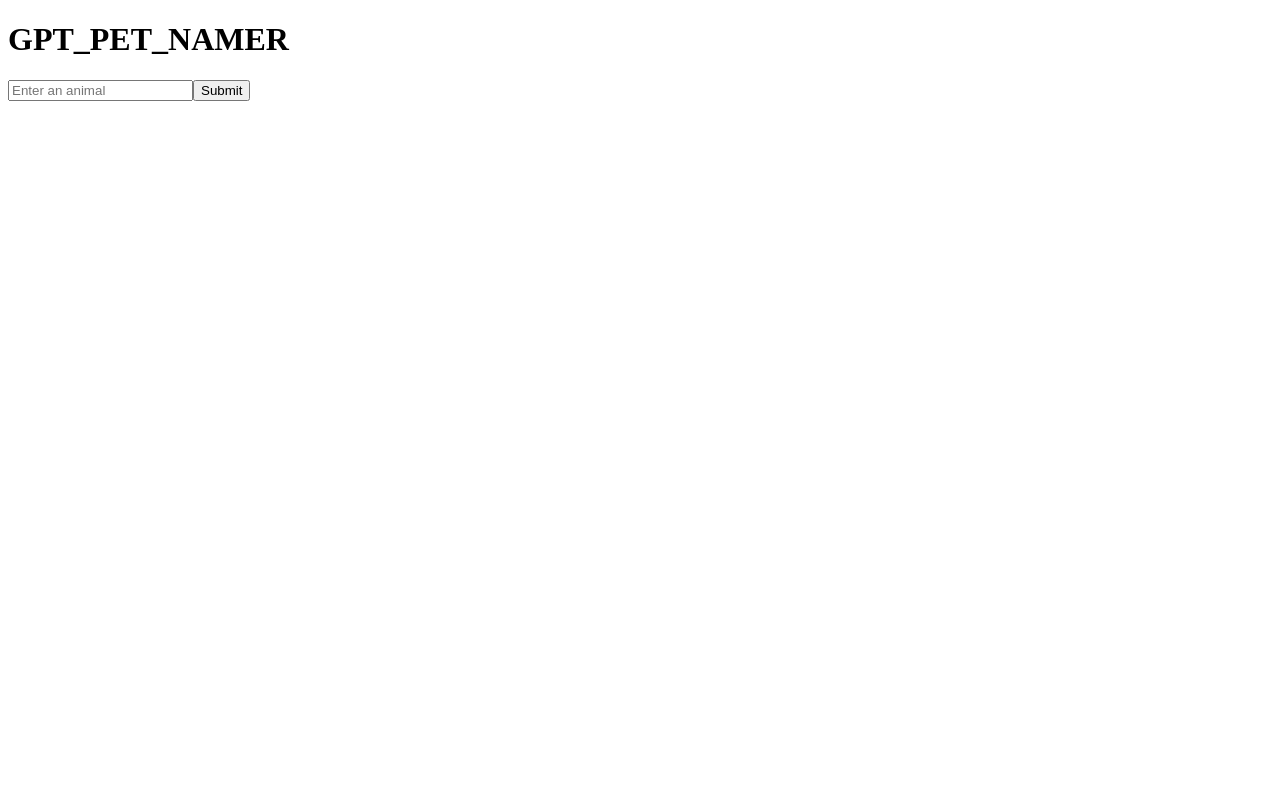
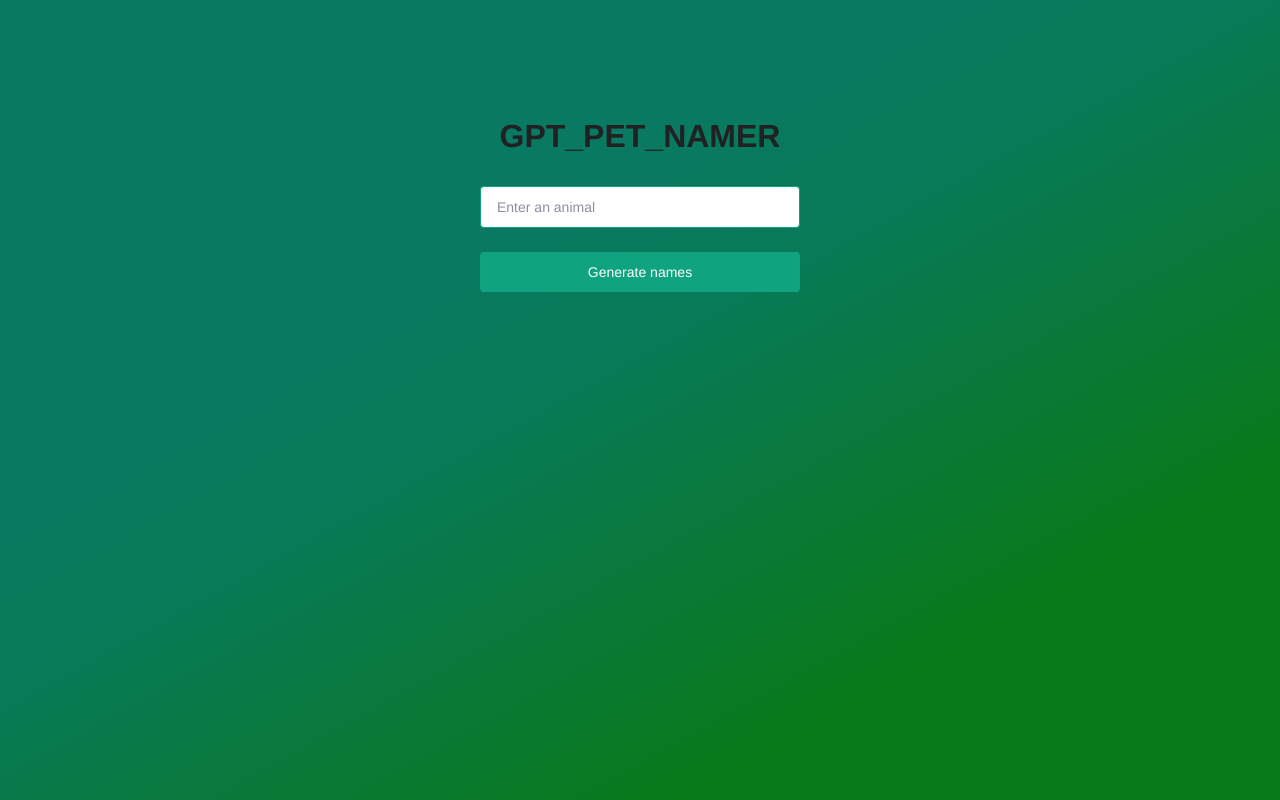
Before and after one commit to sonky740/GPTPetNamer, a Next.js app: page / in a window 1280 px wide. Built offline with nearby package versions, Linux system fonts and the light colour scheme.

Commit message:
styled-components 적용

```diff
--- a/next.config.js
+++ b/next.config.js
@@ -1,6 +1,9 @@
 /** @type {import('next').NextConfig} */
 const nextConfig = {
   reactStrictMode: true,
-}
+  compiler: {
+    styledComponents: true,
+  },
+};
 
-module.exports = nextConfig
+module.exports = nextConfig;
--- a/package.json
+++ b/package.json
@@ -13,11 +13,16 @@
     "@types/react": "18.0.35",
     "@types/react-dom": "18.0.11",
     "axios": "^1.3.5",
+    "dotenv": "^16.0.3",
     "eslint": "8.38.0",
     "eslint-config-next": "13.3.0",
     "next": "13.3.0",
     "react": "18.2.0",
     "react-dom": "18.2.0",
+    "styled-components": "^5.3.9",
     "typescript": "5.0.4"
+  },
+  "devDependencies": {
+    "@types/styled-components": "^5.1.26"
   }
 }
--- /dev/null
+++ b/src/pages/_app.tsx
@@ -0,0 +1,11 @@
+import type { AppProps } from 'next/app';
+import GlobalStyle from '@/resources/styles/GlobalStyle';
+
+export default function App({ Component, pageProps }: AppProps) {
+  return (
+    <>
+      <GlobalStyle />
+      <Component {...pageProps} />
+    </>
+  );
+}
--- a/src/pages/_document.tsx
+++ b/src/pages/_document.tsx
@@ -1,12 +1,15 @@
 import { Html, Head, Main, NextScript } from 'next/document';
+import StyledComponent from '@/resources/styles/StyledComponents';
 
 export default function Document() {
   return (
     <Html lang="ko">
       <Head />
       <body>
-        <Main />
-        <NextScript />
+        <StyledComponent>
+          <Main />
+          <NextScript />
+        </StyledComponent>
       </body>
     </Html>
   );
--- a/src/pages/generate.tsx
+++ /dev/null
@@ -1,5 +0,0 @@
-import type { AppProps } from 'next/app'
-
-export default function App({ Component, pageProps }: AppProps) {
-  return <Component {...pageProps} />
-}
--- a/src/pages/index.tsx
+++ b/src/pages/index.tsx
@@ -1,11 +1,13 @@
 import { useState } from 'react';
 import Head from 'next/head';
 import axios from 'axios';
+import styled from 'styled-components';
 import { getErrorMessage } from '@/utils/error';
 
 export default function Home() {
   const [count, setCount] = useState(0);
   const [animal, setAnimal] = useState('');
+  const [result, setResult] = useState('');
 
   const onChange = (e: React.ChangeEvent<HTMLInputElement>) => {
     setAnimal(e.target.value);
@@ -40,20 +42,80 @@ export default function Home() {
         <meta name="viewport" content="width=device-width, initial-scale=1" />
         <link rel="icon" href="/favicon.ico" />
       </Head>
-      <main>
-        <h1>GPT_PET_NAMER</h1>
+      <Main>
+        <Heading1>GPT_PET_NAMER</Heading1>
         {count > 0 && <p>You&apos;ve used this app {count} times</p>}
-        <form onSubmit={onSubmit}>
-          <input
+        <Form onSubmit={onSubmit}>
+          <Input
             type="text"
             name="animal"
             placeholder="Enter an animal"
             value={animal}
             onChange={onChange}
           />
-          <button type="submit">Submit</button>
-        </form>
-      </main>
+          <SubmitBtn type="submit">Generate names</SubmitBtn>
+        </Form>
+        <Result>{result}</Result>
+      </Main>
     </>
   );
 }
+
+const Main = styled.main`
+  display: flex;
+  flex-direction: column;
+  align-items: center;
+  height: 100vh;
+  padding-top: 10rem;
+  background: rgb(9, 121, 98);
+  background: linear-gradient(
+    151deg,
+    rgba(9, 121, 98, 1) 32%,
+    rgba(9, 121, 88, 1) 46%,
+    rgba(9, 121, 26, 1) 78%
+  );
+`;
+
+const Heading1 = styled.h1`
+  font-size: 3.2rem;
+  line-height: 4rem;
+  font-weight: bold;
+  color: #202123;
+  margin: 1.6rem 0 2rem;
+`;
+
+const Form = styled.form`
+  display: flex;
+  flex-direction: column;
+  width: 32rem;
+`;
+
+const Input = styled.input`
+  margin-top: 1rem;
+  padding: 1.2rem 1.6rem;
+  background: #fff;
+  border: 1px solid #10a37f;
+  border-radius: 0.4rem;
+  margin-bottom: 2.4rem;
+  outline-color: #10a37f;
+
+  &::placeholder {
+    color: #8e8ea0;
+    opacity: 1;
+  }
+`;
+
+const SubmitBtn = styled.button`
+  padding: 1.2rem 0;
+  color: #fff;
+  background-color: #10a37f;
+  border: none;
+  border-radius: 0.4rem;
+  text-align: center;
+  cursor: pointer;
+`;
+
+const Result = styled.div`
+  font-weight: bold;
+  margin-top: 4rem;
+`;
--- /dev/null
+++ b/src/resources/styles/GlobalStyle.tsx
@@ -0,0 +1,330 @@
+import { createGlobalStyle } from 'styled-components';
+
+const GlobalStyle = createGlobalStyle`
+  /* reset */
+  html,
+  body,
+  div,
+  span,
+  object,
+  iframe,
+  article,
+  aside,
+  canvas,
+  details,
+  figcaption,
+  figure,
+  footer,
+  header,
+  hgroup,
+  menu,
+  nav,
+  section,
+  main,
+  summary,
+  h1,
+  h2,
+  h3,
+  h4,
+  h5,
+  h6,
+  p,
+  blockquote,
+  pre,
+  form,
+  fieldset,
+  legend,
+  input,
+  label,
+  button,
+  textarea,
+  select,
+  textarea,
+  input,
+  table,
+  caption,
+  tbody,
+  tfoot,
+  thead,
+  tr,
+  th,
+  td,
+  b,
+  i,
+  dl,
+  dt,
+  dd,
+  ol,
+  ul,
+  li,
+  abbr,
+  address,
+  cite,
+  code,
+  del,
+  dfn,
+  em,
+  img,
+  ins,
+  kbd,
+  q,
+  samp,
+  small,
+  strong,
+  sub,
+  sup,
+  var,
+  data,
+  time,
+  mark,
+  audio,
+  video,
+  a {
+    margin: 0;
+    padding: 0;
+    box-sizing: border-box;
+  }
+
+  body :before,
+  body :after {
+    box-sizing: border-box;
+  }
+
+  html {
+    font-size: 62.5%;
+  }
+
+  html,
+  body {
+    width: 100%;
+    height: 100%;
+  }
+
+  body {
+    line-height: 1.5;
+    color: #fff;
+    word-break: keep-all;
+    -ms-text-size-adjust: 100%;
+    -webkit-test-size-adjust: 100%;
+    --webkit-font-smoothing: antialiased;
+  }
+
+  body,
+  select,
+  input,
+  button,
+  textarea,
+  button,
+  pre {
+    font-size: 14px;
+    font-family: 'ColfaxAI', Helvetica, sans-serif;
+  }
+
+  article,
+  aside,
+  canvas,
+  details,
+  figcaption,
+  figure,
+  footer,
+  header,
+  hgroup,
+  menu,
+  nav,
+  section,
+  main,
+  summary {
+    display: block;
+  }
+
+  blockquote,
+  q {
+    quotes: none;
+  }
+
+  blockquote:before,
+  blockquote:after,
+  q:before,
+  q:after {
+    content: none;
+  }
+
+  h1,
+  h2,
+  h3,
+  h4,
+  h5,
+  h6 {
+    font-size: 100%;
+  }
+
+  cite,
+  em,
+  dfn,
+  address {
+    font-style: normal;
+  }
+
+  fieldset,
+  iframe {
+    border: 0 none;
+    min-width: 0;
+  }
+
+  ins {
+    text-decoration: none;
+  }
+
+  del {
+    text-decoration: line-through;
+  }
+
+  ol,
+  ul,
+  li {
+    list-style: none;
+  }
+
+  img,
+  fieldset,
+  iframe {
+    border: 0 none;
+  }
+
+  img,
+  video,
+  audio,
+  object,
+  embed,
+  iframe {
+    max-width: 100%;
+    height: auto;
+  }
+
+  legend,
+  caption {
+    width: 1px;
+    height: 1px;
+    margin: -1px;
+    font-size: 1px;
+    opacity: 0;
+    white-space: nowrap;
+  }
+
+  i,
+  em,
+  address {
+    font-style: normal;
+  }
+
+  input,
+  select,
+  textarea {
+    border-radius: 0;
+    box-shadow: none;
+    background: transparent;
+  }
+
+  input,
+  select {
+    -webkit-appearance: none;
+    -moz-appearance: none;
+    appearance: none;
+  }
+
+  label,
+  button {
+    cursor: pointer;
+  }
+
+  button {
+    cursor: pointer;
+    padding: 0;
+    background: none;
+    border: 0 none;
+  }
+
+  select::-ms-expand {
+    display: none;
+  }
+
+  textarea {
+    resize: vertical;
+  }
+
+  input[type="text"]::-ms-clear {
+    display: none;
+  }
+
+  input[type="radio"],
+  input[type="checkbox"],
+  input[type="tel"],
+  input[type="number"] {
+    vertical-align: middle;
+  }
+
+  label>input[type="radio"],
+  label>input[type="checkbox"] {
+    position: absolute;
+    left: 0;
+    right: 0;
+    top: 0;
+    bottom: 0;
+    width: 100%;
+    height: 100%;
+    opacity: 0;
+  }
+
+  input[type="number"] {
+    -moz-appearace: textfield;
+  }
+
+  input[type="number"]::-webkit-inner-spin-button,
+  input[type="number"]::-webkit-outer-spin-button {
+    -webkit-appearance: none;
+  }
+
+  table {
+    width: 100%;
+    empty-cells: show;
+    border-spacing: 0;
+    table-layout: fixed;
+  }
+
+  table th {
+    font-weight: normal;
+  }
+
+  a,
+  a:visited {
+    color: #fff;
+  }
+
+  a:link,
+  a:hover {
+    text-decoration: none;
+  }
+
+  figure {
+    img {
+      max-width: 100%;
+    }
+
+    >a {
+      cursor: zoom-in;
+    }
+  }
+
+  /* common */
+  .blind {
+    position: absolute;
+    width: 1px;
+    height: 1px;
+    margin: -1px;
+    overflow: hidden;
+    white-space: nowrap;
+    clip: rect(0, 0, 0, 0);
+  }
+`;
+
+export default GlobalStyle;
--- /dev/null
+++ b/src/resources/styles/StyledComponents.tsx
@@ -0,0 +1,21 @@
+'use client';
+
+import React, { useState } from 'react';
+import { useServerInsertedHTML } from 'next/navigation';
+import { StyleRegistry, createStyleRegistry } from 'styled-jsx';
+
+export default function StyledComponent({
+  children,
+}: {
+  children: React.ReactNode;
+}) {
+  const [jsxStyleRegistry] = useState(() => createStyleRegistry());
+
+  useServerInsertedHTML(() => {
+    const styles = jsxStyleRegistry.styles();
+    jsxStyleRegistry.flush();
+    return <>{styles}</>;
+  });
+
+  return <StyleRegistry registry={jsxStyleRegistry}>{children}</StyleRegistry>;
+}
--- a/tsconfig.json
+++ b/tsconfig.json
@@ -1,6 +1,6 @@
 {
   "compilerOptions": {
-    "target": "es5",
+    "target": "esnext",
     "lib": ["dom", "dom.iterable", "esnext"],
     "allowJs": true,
     "skipLibCheck": true,
```
Also changed, not shown: 1 other file (tests, documents, lock files or other folders).
